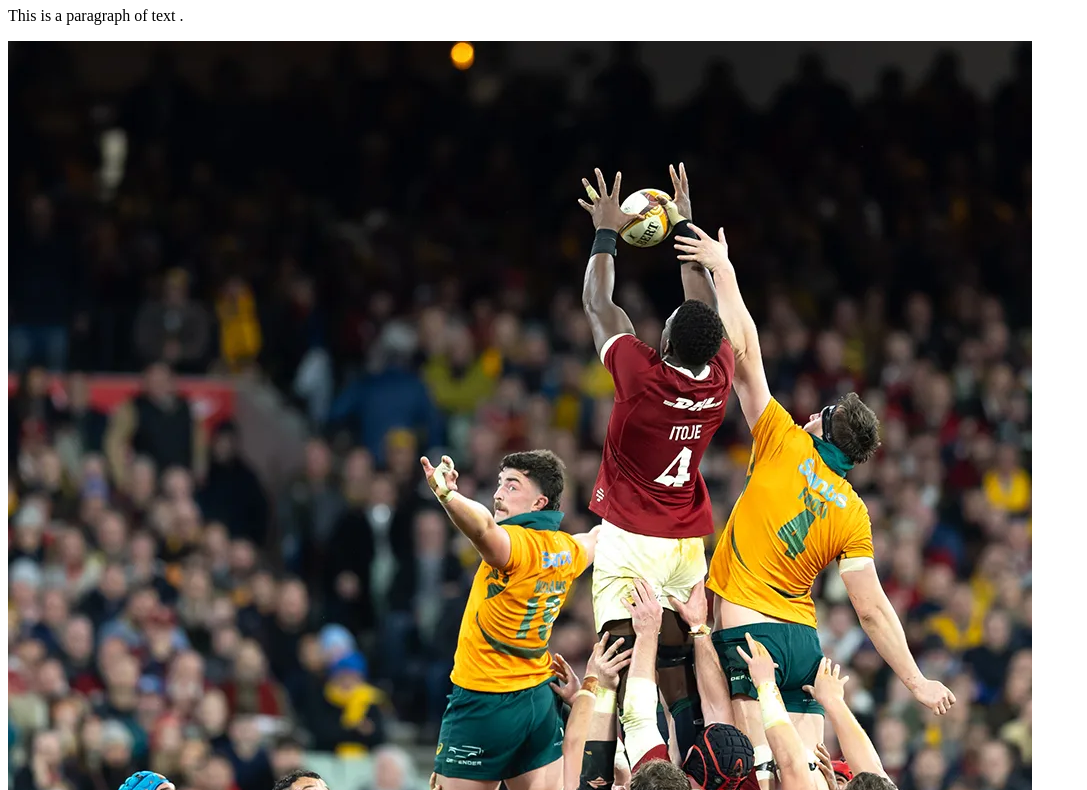
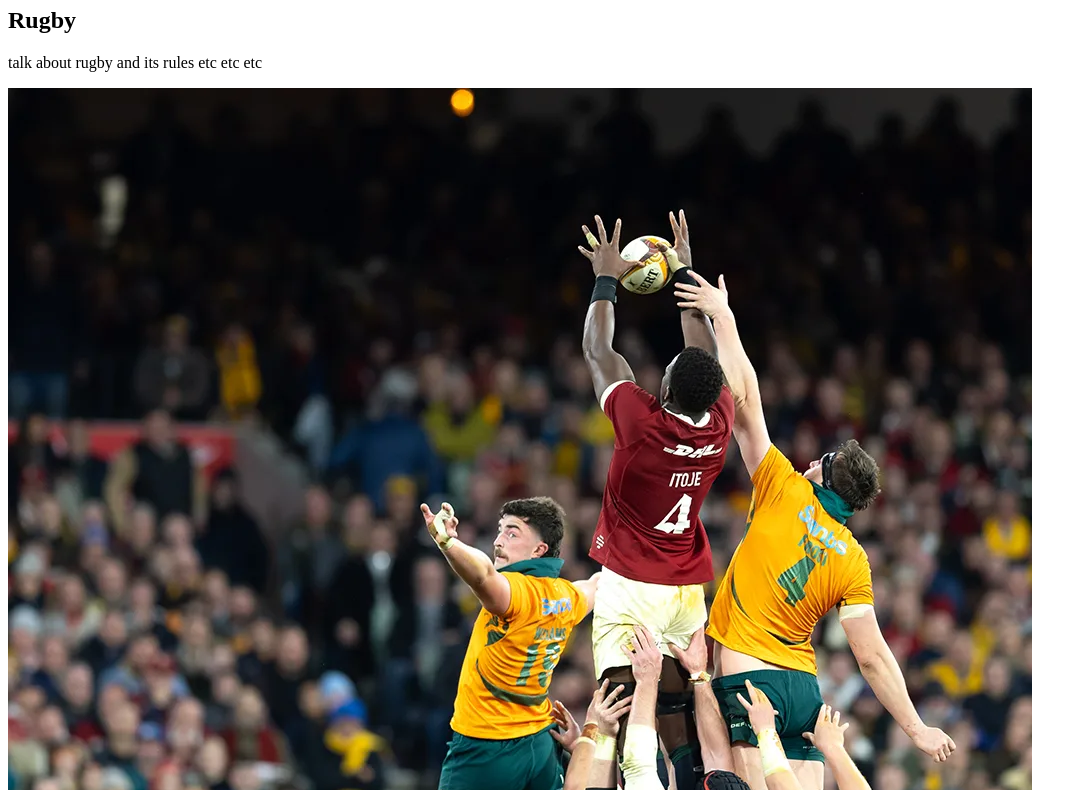
Before and after one commit to thomasrosser/thomas7c, a plain HTML site: page index.html in a window 1280 px wide. Shown: the part 73-863 px from the top of the page, without its empty margins (0-1087 px from the left). Drawn offline with Linux system fonts and the light colour scheme.

Commit message:
Update index.html

```diff
--- a/index.html
+++ b/index.html
@@ -8,7 +8,10 @@
 </head>
 <body>
     <h1>Mr Rossser's Favourite Sports</h1>
-    <p>This is a paragraph of text    .</p>
+
+    <h2> Rugby</h2>
+
+    <p> talk about rugby and its rules etc etc etc </p>
 
 
     <img src ="lions.webp" alt="Lions v Australia">
```
